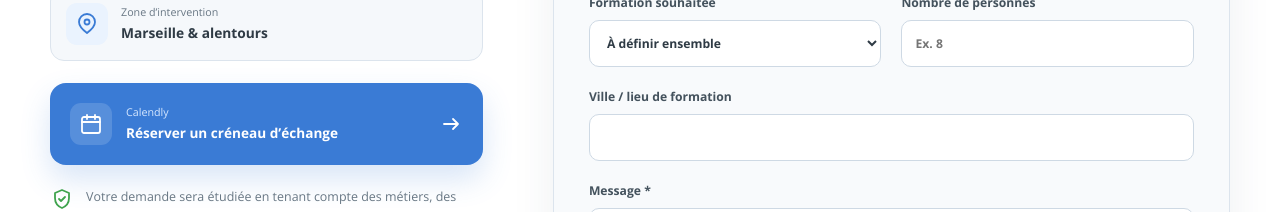
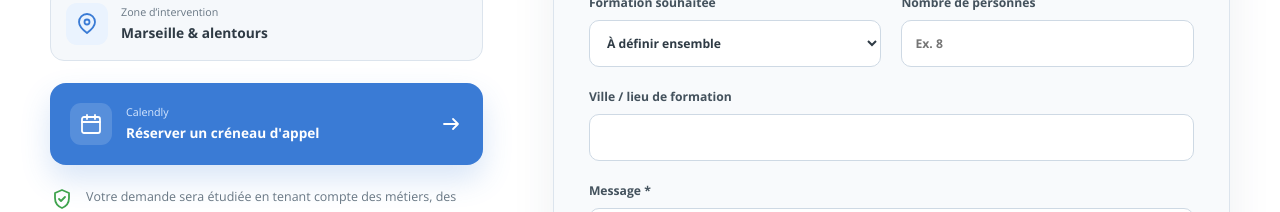
Before and after one commit to GregBoil/PKL, a React (Vite) app: page /contact in a window 1280 px wide. Shown: the part 980-1192 px from the top of the page. Built offline with nearby package versions, Linux system fonts and the light colour scheme.

Commit message:
Fix Calendly wording

```diff
--- a/src/pages/Contact.jsx
+++ b/src/pages/Contact.jsx
@@ -120,7 +120,7 @@ export default function Contact() {
               </span>
               <span>
                 <small>Calendly</small>
-                <strong>Réserver un créneau d’échange</strong>
+                <strong>Réserver un créneau d'appel</strong>
               </span>
               <Icon name="arrow" />
             </a>
```
